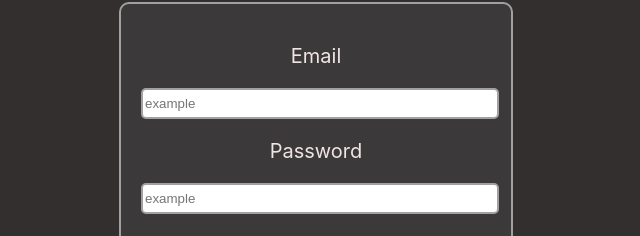
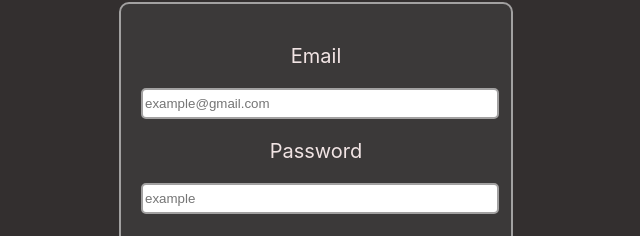
Before and after one commit to WasTaken-Au/Kale, a plain HTML site: page index/index.html in a window 1280 px wide. Shown: the part 219-455 px from the top of the page, 324-964 px from the left. Drawn offline with Linux system fonts and the light colour scheme.

Commit message:
Update email input placeholder in index.html

```diff
--- a/index/index.html
+++ b/index/index.html
@@ -19,7 +19,7 @@
     <div class="login-box">
         <div class="bruh">
             <p class="wtf2">Email</p>
-            <input class="signInput" id="usernameInput" type="email" placeholder="example">
+            <input class="signInput" id="usernameInput" type="email" placeholder="example@gmail.com">
             <p class="wtf2">Password</p>
             <input class="signInput" id="passwordInput" type="password" placeholder="example">
             <button onclick="validateUserInput()" class="login-button">Sign In</button>
```
